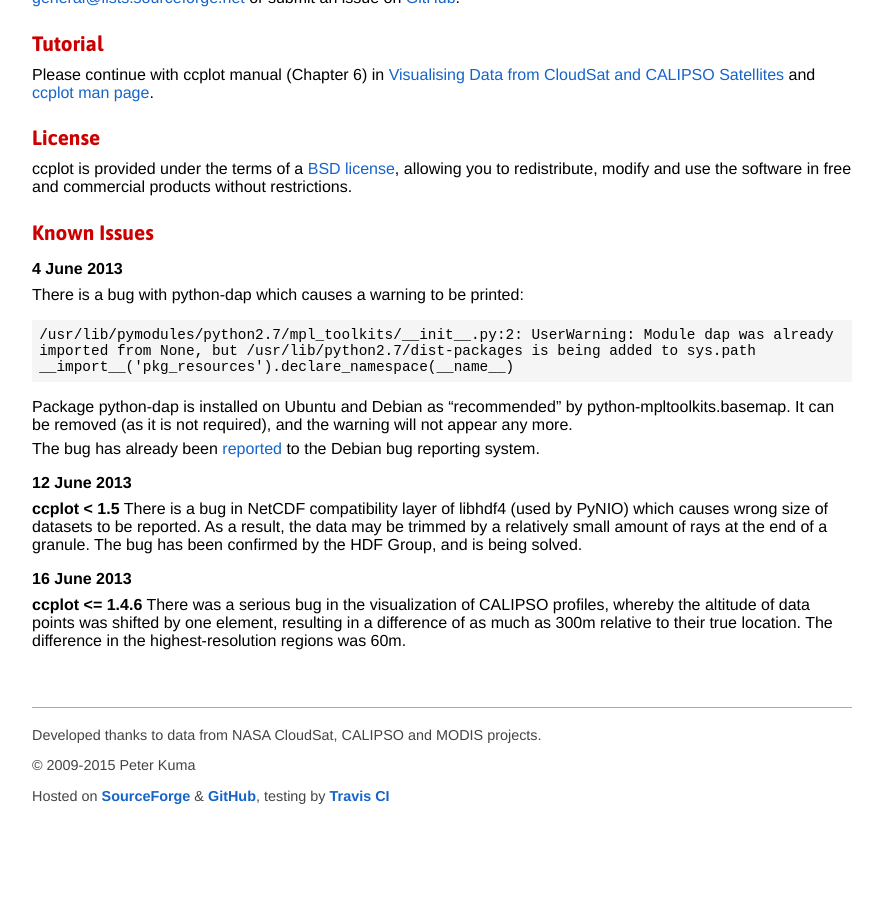
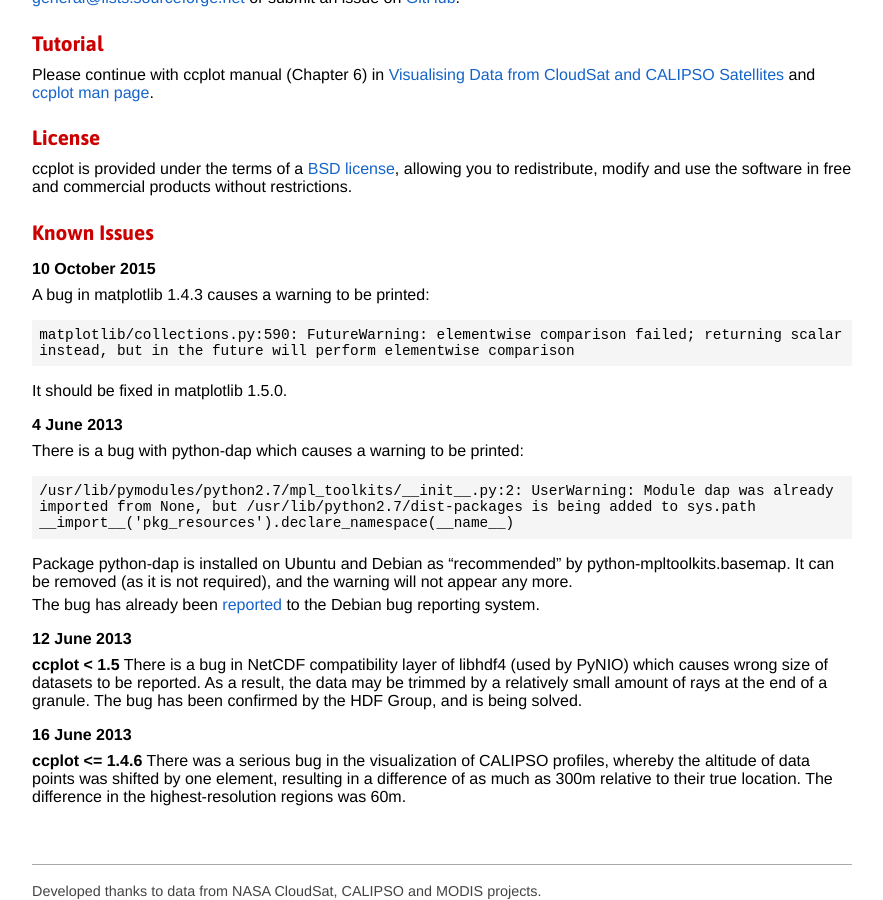
Before and after one commit to peterkuma/ccplot, a Jekyll site: the page built from download/index.md, in a window 1280 px wide and 900 px high, scrolled down 2593 px. Shown: the whole window, without its empty margins (198-1081 px from the left). Built offline with Jekyll 4.4.1, drawn with Linux system fonts in a browser that asks for light colours; before the commit the page ends 3450 px from its top, so only the background shows below that.

Commit message:
Known issues: matplotlib FutureWarning

```diff
--- a/download/index.md
+++ b/download/index.md
@@ -275,6 +275,14 @@
 Known Issues
 ------------
 
+### 10 October 2015
+
+A bug in matplotlib 1.4.3 causes a warning to be printed:
+
+    matplotlib/collections.py:590: FutureWarning: elementwise comparison failed; returning scalar instead, but in the future will perform elementwise comparison
+
+It should be fixed in matplotlib 1.5.0.
+
 ### 4 June 2013
 
 There is a bug with python-dap which causes a warning to be printed:
```
